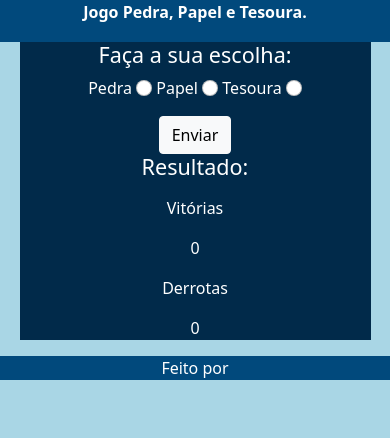
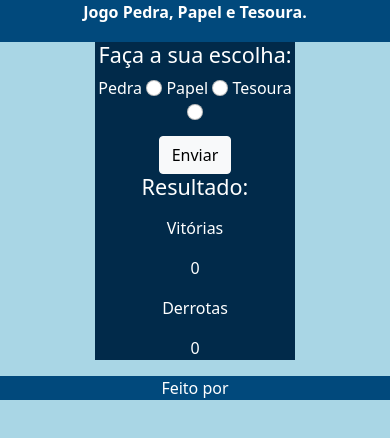
Before and after one commit to mauropahoor/Jogo-JS, a plain HTML site: page index.html in a window 390 px wide. Drawn offline with nearby package versions, Linux system fonts and the light colour scheme.

Commit message:
modified:   assets/css/site.css

```diff
--- a/assets/css/site.css
+++ b/assets/css/site.css
@@ -31,7 +31,9 @@ footer{
         height: 5%;
     }
     .content{
-        margin: 0% 5% 0% 5%;
+        width: 200px;
+        margin:0 auto;
+        margin-bottom: 10px;
         background-color: #012a4a;
         color: white;
         text-align: center;
```
